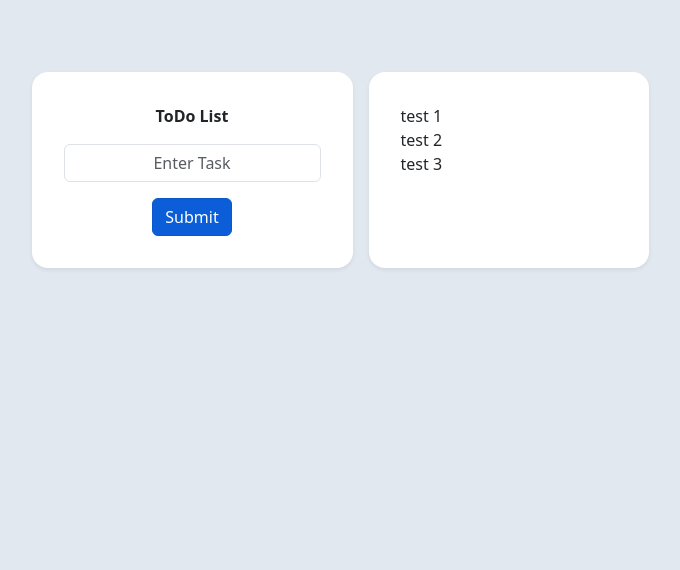
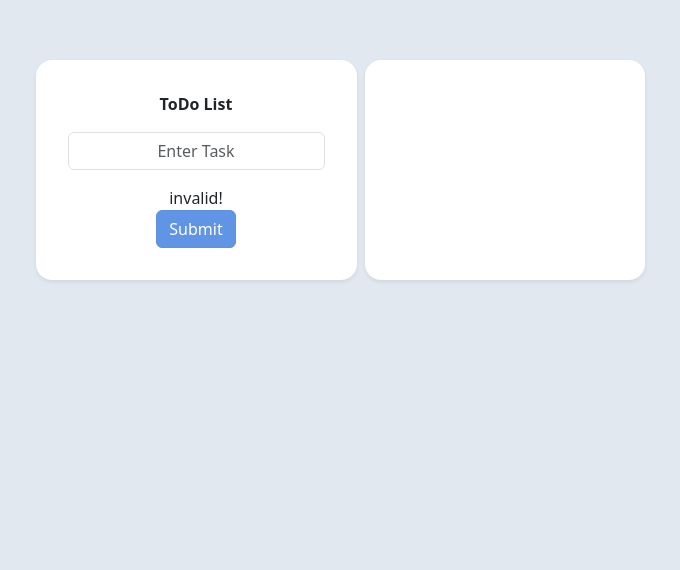
Before and after one commit to gy10jv9/ITS320, an Angular app: page /todo-editor in a window 1280 px wide. Shown: the part 230-800 px from the top of the page, without its empty margins (300-980 px from the left). Built offline with nearby package versions, Linux system fonts and the light colour scheme.

Commit message:
added validator

```diff
--- a/src/app/todo-editor/todo-editor.component.html
+++ b/src/app/todo-editor/todo-editor.component.html
@@ -1,17 +1,18 @@
 <!-- fullscreen container -->
-<div class="h-screen w-screen flex flex-row gap-x-[16px] items-center justify-center">
+<div class="h-screen w-screen flex flex-row gap-x-[8px] items-center justify-center">
     <!-- ang form mismo -->
-    <form class="bg-white w-fit p-[32px] flex flex-column items-center justify-center rounded-[16px] shadow-sm" (ngsubmit)="onSubmit">
-        <div class="form-group flex flex-column items-center justify-center">
+    <div class="bg-white w-fit p-[32px] flex flex-column items-center justify-center rounded-[16px] shadow-sm">
+        <form class="form-group flex flex-column items-center justify-center">
             <label> ToDo List </label>
             <input type="text" class="form-control text-center my-[16px]" placeholder="Enter Task" [formControl]="task"/>
-        </div>
+        </form>
+        <p> {{ validation }} </p>
 
-        <button type="submit" class="submit-btn btn btn-primary">Submit</button>
-    </form>
+        <button class="submit-btn btn btn-primary" (click)="onSubmit()" [disabled]="task.invalid">Submit</button>
+    </div>
 
     <!-- ang todo list -->
-    <div class="bg-white w-[280px] h-[196px] rounded-[16px] shadow-sm p-[32px]">
+    <div class="bg-white w-[280px] h-[220px] rounded-[16px] shadow-sm p-[32px]">
         <ul *ngIf="task_list && task_list.length > 0">
             <li *ngFor="let todo of task_list"> {{ todo }} </li>
         </ul>
--- a/src/app/todo-editor/todo-editor.component.ts
+++ b/src/app/todo-editor/todo-editor.component.ts
@@ -1,16 +1,29 @@
 import { Component } from '@angular/core';
-import { FormControl } from '@angular/forms';
+import { FormControl, Validators } from '@angular/forms';
 
 @Component({
 	selector: 'app-todo-editor',
 	templateUrl: './todo-editor.component.html',
 	styleUrls: ['./todo-editor.component.css']
 })
+
 export class TodoEditorComponent {
-	task = new FormControl('')
-	task_list: string[] = ["test 1", "test 2", "test 3"]
+	task = new FormControl('', Validators.required)
+	task_list: string[] = []
 
 	onSubmit = () => {
-		this.task_list = [...this.task_list, this.task.value!];
+		console.log("submit button is working")
+
+		this.task_list = [...this.task_list, this.task.value!]
+		this.task.reset()
+	}
+
+
+	/* pabalo sng status kng valid or invalid */
+	validation = "invalid!"
+	ngOnInit(): void {
+		this.task.statusChanges.subscribe((status) => {
+			this.validation = status === "VALID" ? "ok" : "invalid!"
+		})
 	}
 }
```
